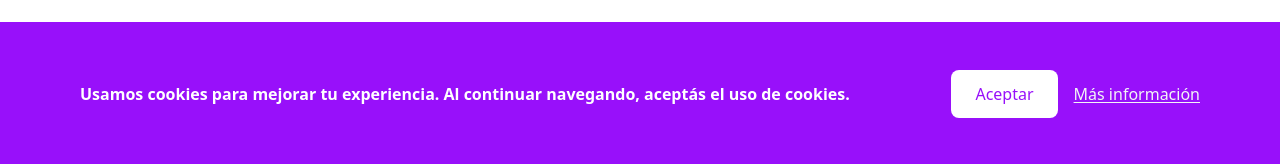
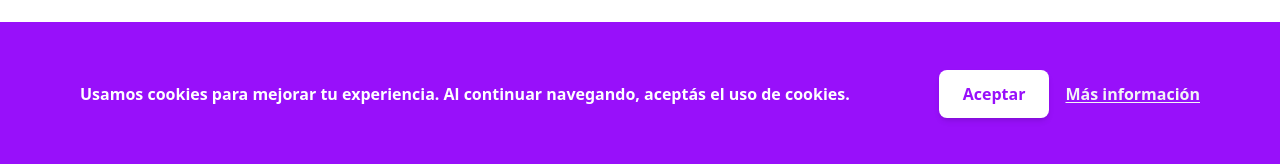
Before and after one commit to Chrono-devs/alquileres-fe, a React app: page / in a window 1280 px wide. Shown: the part 634-798 px from the top of the page. Built offline with nearby package versions, Linux system fonts and the light colour scheme; the HTML template or start-up script is replaced by a standard one; a web font is replaced by a local one.

Commit message:
feat: Enhance CookieConsent button styling and update Breadcrumb component by removing unnecessary comments

```diff
--- a/src/components/features/CookieConsent.jsx
+++ b/src/components/features/CookieConsent.jsx
@@ -73,14 +73,13 @@ const CookieConsent = () => {
               <button
                 type="button"
                 onClick={accept}
-                className="inline-flex items-center justify-center cursor-pointer rounded-lg bg-white text-purple-600 text-md font-medium px-6 py-3 hover:bg-gray-100 focus:outline-none focus-visible:ring-2 focus-visible:ring-violet-500 focus-visible:ring-offset-2 transition-colors"
+                className="inline-flex items-center justify-center cursor-pointer rounded-lg bg-white text-purple-600 font-semibold text-md px-6 py-3 hover:bg-gray-100 focus:outline-none focus-visible:ring-2 focus-visible:ring-violet-500 shadow-md focus-visible:ring-offset-2 transition-colors"
               >
                 Aceptar
               </button>
-              {/* Enlace opcional a política (ajusta la ruta cuando tengas la página) */}
               <a
                 href="#"
-                className="text-md text-gray-100 hover:text-gray-100 underline underline-offset-2"
+                className="text-md text-gray-100 hover:text-gray-100 underline font-semibold underline-offset-2"
                 rel="nofollow"
               >
                 Más información
--- a/src/components/ui/Breadcrumb.jsx
+++ b/src/components/ui/Breadcrumb.jsx
@@ -7,7 +7,6 @@ const Breadcrumb = ({ items = [], backHref, onBack, maxItems = 5, className = ''
   const getDisplayItems = (list, limit) => {
     if (!Array.isArray(list) || list.length === 0) return [];
     if (!limit || list.length <= limit) return list;
-    // Keep first and last (limit - 2) items, collapse the middle
     const head = list[0];
     const tailCount = Math.max(1, limit - 2);
     const tail = list.slice(-tailCount);
@@ -24,7 +23,6 @@ const Breadcrumb = ({ items = [], backHref, onBack, maxItems = 5, className = ''
             <FiArrowLeft /> Volver
           </Link>
         ) : (
-          // eslint-disable-next-line jsx-a11y/anchor-is-valid
           <a onClick={onBack} className="inline-flex items-center gap-1 text-purple-600 hover:underline text-xs sm:text-sm cursor-pointer">
             <FiArrowLeft /> Volver
           </a>
```
